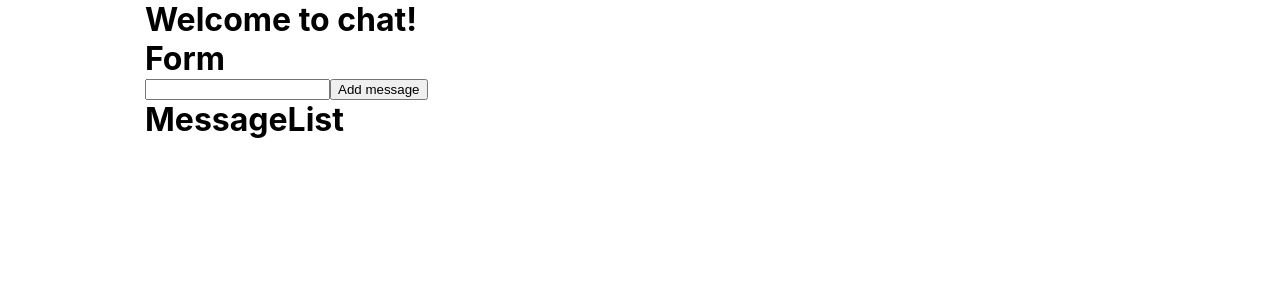
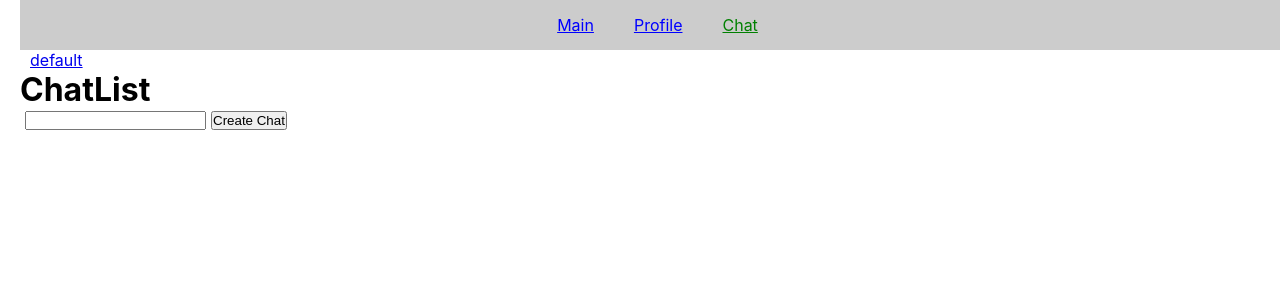
Before and after one commit to sergeyBukov/20221209_react_js, a React (Create React App) app: page /chats in a window 1280 px wide. Shown: the top 300 px of the page. Built offline with nearby package versions, Linux system fonts and the light colour scheme.

Commit message:
lesson_4

```diff
--- a/package.json
+++ b/package.json
@@ -9,9 +9,11 @@
     "@testing-library/jest-dom": "^5.16.5",
     "@testing-library/react": "^13.4.0",
     "@testing-library/user-event": "^13.5.0",
+    "nanoid": "^4.0.0",
     "prop-types": "^15.8.1",
     "react": "^18.2.0",
     "react-dom": "^18.2.0",
+    "react-router-dom": "^6.4.5",
     "react-scripts": "5.0.1",
     "web-vitals": "^2.1.4"
   },
--- a/src/App.js
+++ b/src/App.js
@@ -1,39 +1,71 @@
-import { useState, useEffect } from 'react'
-import { Form } from './components/Form/Form'
-import { MessageList } from './components/MessageList/MessageList'
-import { AUTHOR } from './constants'
+import { Routes, Route } from 'react-router-dom'
+import { nanoid } from 'nanoid'
+
+import { Header } from "./components/Header/Header"
+import { MainPage } from './pages/MainPage'
+import { ProfilePage } from './pages/ProfilePage'
+import { ChatsPage } from './pages/ChatsPage'
+import { ChatList } from './components/ChatList/ChatList'
+import { useState } from 'react'
+
+
+const degaultMessges = {
+    default: [
+        {
+            author: 'user',
+            text: 'one text'
+        },
+        {
+            author: 'user',
+            text: 'two text'
+        },
+    ]
+}
 
 export function App() {
-    const [messages, setMessages] = useState([])
+    const [messages, setMessages] = useState(degaultMessges)
 
-    const addMessage = (newMessage) => {
-        console.log('newMessage', newMessage);
-        setMessages([...messages, newMessage])
+    const chats = Object.keys(messages).map((chat) => ({
+        id: nanoid(),
+        name: chat
+    }))
+
+    const onAddChat = (newChat) => {
+        console.log('newChat', newChat)
+        setMessages({
+            ...messages,
+            [newChat.name]: []
+        })
     }
 
-    useEffect(() => {
-        if (messages.length > 0 && messages[messages.length - 1].author === AUTHOR.user) {
-            const timeout = setTimeout(() => {
-                addMessage({
-                    author: AUTHOR.bot,
-                    text: 'Im BOT'
-                })
-            }, 1500)
-
-            return () => {
-                clearTimeout(timeout)
-            }
-        }
-    }, [messages])
+    const onAddMessage = (chatId, newMassage) => {
+        setMessages({
+            ...messages,
+            [chatId]: [...messages[chatId], newMassage]
+        })
+    }
 
     return (
         <>
-            <h1>Welcome to chat!</h1>
-            <Form addMessage={addMessage} />
-            <MessageList messages={messages} />
+            {/* <Header /> */}
+            <Routes>
+                <Route path='/' element={<Header />}>
+                    <Route index element={<MainPage />} />
+                    <Route path="profile" element={<ProfilePage />} />
+                    <Route path="chats">
+                        <Route index element={<ChatList chats={chats} onAddChat={onAddChat} />} />
+                        <Route
+                            path=":chatId"
+                            element={<ChatsPage chats={chats}
+                                messages={messages}
+                                onAddMessage={onAddMessage}
+                                onAddChat={onAddChat} />}
+                        />
+                    </Route>
+                </Route>
 
+                <Route path="*" element={<h2>404 Page not FOUND</h2>} />
+            </Routes>
         </>
     )
 }
-
-// export default App
--- /dev/null
+++ b/src/components/ChatList/ChatList.jsx
@@ -0,0 +1,45 @@
+import { useState } from "react"
+import { Link } from 'react-router-dom'
+import { nanoid } from 'nanoid'
+
+export function ChatList({ onAddChat, chats }) {
+    const [value, setValue] = useState('')
+
+    const handleChange = (e) => {
+        setValue(e.target.value)
+    }
+
+    const handleSubmit = (e) => {
+        e.preventDefault()
+        onAddChat({
+            id: nanoid(),
+            name: value
+        })
+    }
+
+    // console.log('chats', chats)
+
+    return (
+        <>
+            <ul>
+                {chats.map((chat) => (
+                    <li key={chat.id}>
+                        <Link to={`/chats/${chat.name}`}>
+                            {chat.name}
+                        </Link>
+                    </li>
+                ))}
+            </ul>
+
+            <h1>ChatList</h1>
+            <form onSubmit={handleSubmit}>
+                <input
+                    type="text"
+                    value={value}
+                    onChange={handleChange}
+                />
+                <button type="submit">Create Chat</button>
+            </form>
+        </>
+    )
+}
--- /dev/null
+++ b/src/components/Header/Header.jsx
@@ -0,0 +1,48 @@
+import { Outlet, Link, NavLink } from 'react-router-dom'
+import styles from "./Header.module.css"
+
+export const navigate = [
+    {
+        id: 1,
+        name: 'Main',
+        to: '/'
+    },
+    {
+        id: 2,
+        name: 'Profile',
+        to: '/profile'
+    },
+    {
+        id: 3,
+        name: 'Chat',
+        to: '/chats'
+    },
+]
+
+
+export function Header() {
+    return (
+        <>
+            <header>
+                <nav className={styles.header}>
+                    <ul >
+                        {navigate.map((link) => (
+                            <li key={link.id}>
+                                <NavLink to={link.to}
+                                    style={({ isActive }) => ({
+                                        color: isActive ? 'green' : 'blue'
+                                    })}
+                                >
+                                    {link.name}
+                                </NavLink>
+                            </li>
+                        ))}
+                    </ul>
+                </nav>
+            </header>
+            <main>
+                <Outlet />
+            </main>
+        </>
+    )
+}
--- /dev/null
+++ b/src/components/Header/Header.module.css
@@ -0,0 +1,10 @@
+.header {
+    background-color: #ccc;
+    padding: 15px 0;
+}
+
+.header ul {
+    display: flex;
+    justify-content: center;
+    gap: 30px;
+}
--- a/src/components/MessageList/MessageList.jsx
+++ b/src/components/MessageList/MessageList.jsx
@@ -1,15 +1,15 @@
 import PropTypes from 'prop-types';
 export function MessageList({ messages }) {
-
     return (
         <>
             <h1>MessageList</h1>
             <ul>
-                {messages.map((item, index) => (
-                    <li key={index}>{item.text}</li>
+                {messages.map((message, index) => (
+                    <li key={index}>
+                        {message.author} : {message.text}
+                    </li>
                 ))}
             </ul>
-
         </>
     )
 }
--- a/src/index.css
+++ b/src/index.css
@@ -12,15 +12,12 @@ code {
     monospace;
 }
 
-#root {
-  max-width: 1000px;
-  margin: 0 auto;
-  padding-left: 10px;
+* {
+  margin: 0;
+  padding: 0;
+  margin-left: 5px;
 }
 
-h1,
-h2,
-h5,
-p {
-  margin: 0;
+ul li {
+  list-style: none;
 }
--- a/src/index.js
+++ b/src/index.js
@@ -1,9 +1,12 @@
 import React from 'react';
 import ReactDOM from 'react-dom/client';
+import { BrowserRouter } from 'react-router-dom'
 import { App } from './App';
 import './index.css';
 
 const root = ReactDOM.createRoot(document.getElementById('root'));
 root.render(
-    <App />
+    <BrowserRouter>
+        <App />
+    </BrowserRouter>
 );
--- /dev/null
+++ b/src/pages/ChatsPage.jsx
@@ -0,0 +1,59 @@
+import { useState, useEffect } from 'react'
+import { useParams, Navigate } from 'react-router-dom'
+
+import { Form } from '../components/Form/Form'
+import { MessageList } from '../components/MessageList/MessageList'
+import { ChatList } from '../components/ChatList/ChatList'
+import { AUTHOR } from '../constants'
+
+
+export function ChatsPage({ onAddChat, onAddMessage, messages, chats }) {
+    /*     const [messages, setMessages] = useState([]) */
+    const { chatId } = useParams()
+
+    /*     const addMessage = (newMessage) => {
+            console.log('newMessage', newMessage);
+            setMessages([...messages, newMessage])
+        } */
+
+    useEffect(() => {
+        if (chatId &&
+            messages[chatId]?.length > 0 &&
+            messages[chatId][messages[chatId].length - 1].author === AUTHOR.user
+        ) {
+            const timeout = setTimeout(() => {
+                onAddMessage(chatId, {
+                    author: AUTHOR.bot,
+                    text: 'Im BOT'
+                })
+            }, 1500)
+
+            return () => {
+                clearTimeout(timeout)
+            }
+        }
+    }, [chatId, messages])
+
+    const handleAddMessage = (massage) => {
+        if (chatId) {
+            onAddMessage(chatId, massage)
+        }
+    }
+
+    if (chatId && !messages[chatId]) {
+        return <Navigate to="/chats" replace />
+    }
+
+
+    return (
+        <>
+            <h1>Welcome to chat!</h1>
+            <ChatList chats={chats} onAddChat={onAddChat} />
+            <Form addMessage={handleAddMessage} />
+            <MessageList messages={chatId ? messages[chatId] : []} />
+
+        </>
+    )
+}
+
+// export default App
--- /dev/null
+++ b/src/pages/MainPage.jsx
@@ -0,0 +1,7 @@
+export function MainPage() {
+    return (
+        <>
+            <h1>Welcome to HOME!</h1>
+        </>
+    )
+}
--- /dev/null
+++ b/src/pages/ProfilePage.jsx
@@ -0,0 +1,7 @@
+export function ProfilePage() {
+    return (
+        <>
+            <h1>ProfilePage</h1>
+        </>
+    )
+}
```
Also changed, not shown: 1 other file (tests, documents, lock files or other folders).
